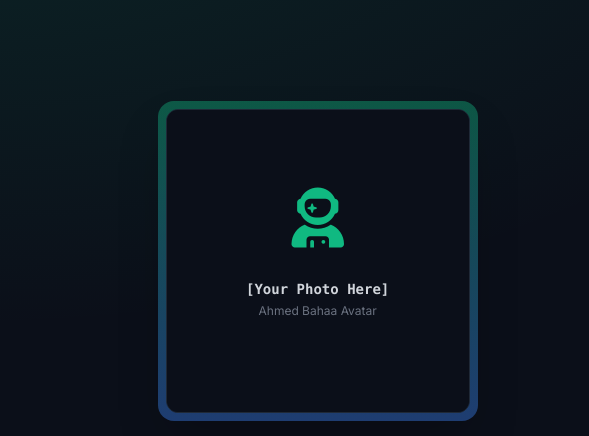
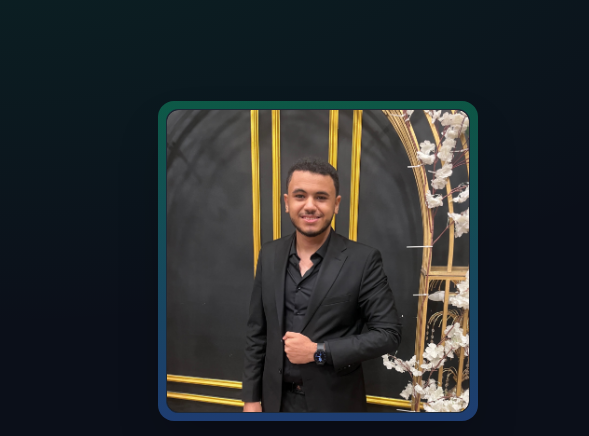
Before and after one commit to Ahmed-Mazen/mywebsite, a plain HTML site: page index.html in a window 1280 px wide. Shown: the part 147-583 px from the top of the page, 691-1280 px from the left. Drawn offline with nearby package versions, Linux system fonts and the light colour scheme.

Commit message:
added image to the website

```diff
--- a/index.html
+++ b/index.html
@@ -4,6 +4,7 @@
     <meta charset="UTF-8">
     <meta name="viewport" content="width=device-width, initial-scale=1.0">
     <title>Ahmed Bahaa | DevOps Engineer Portfolio</title>
+    <!-- Tailwind CSS CDN -->
     <script src="https://cdn.tailwindcss.com"></script>
     <script>
         tailwind.config = {
@@ -21,7 +22,9 @@
             }
         }
     </script>
+    <!-- FontAwesome for Icons -->
     <link rel="stylesheet" href="https://cdnjs.cloudflare.com/ajax/libs/font-awesome/6.4.0/css/all.min.css">
+    <!-- Google Fonts -->
     <link rel="preconnect" href="https://fonts.googleapis.com">
     <link rel="preconnect" href="https://fonts.gstatic.com" crossorigin>
     <link href="https://fonts.googleapis.com/css2?family=Fira+Code:wght@400;500;700&family=Inter:wght@300;400;500;600;700&display=swap" rel="stylesheet">
@@ -42,6 +45,7 @@
 </head>
 <body class="bg-darkBg text-gray-100 selection:bg-terminalGreen selection:text-black">
 
+    <!-- Navigation Header -->
     <header class="sticky top-0 z-50 backdrop-blur-md bg-darkBg/80 border-b border-borderCol">
         <div class="max-w-7xl mx-auto px-4 sm:px-6 lg:px-8 h-16 flex items-center justify-between">
             <div class="flex items-center space-x-2">
@@ -67,6 +71,7 @@
         </div>
     </header>
 
+    <!-- Hero Section -->
     <section id="about" class="relative overflow-hidden py-20 lg:py-32 border-b border-borderCol">
         <div class="absolute inset-0 bg-[radial-gradient(ellipse_80%_80%_at_50%_-20%,rgba(16,185,129,0.15),rgba(255,255,255,0))]"></div>
         <div class="max-w-7xl mx-auto px-4 sm:px-6 lg:px-8 relative z-10">
@@ -90,7 +95,7 @@
                             <i class="fa-solid fa-envelope"></i>
                             <span>Contact Me</span>
                         </a>
-                        <a href="https://www.linkedin.com/in/ahmed-bahaa-mazen-196364219" target="_blank" class="inline-flex items-center space-x-2 px-6 py-3 rounded-lg bg-cardBorder border border-borderCol bg-gray-900 text-white font-semibold hover:border-terminalGreen transition-all">
+                        <a href="https://www.linkedin.com/in/ahmed-bahaa-mazen-196364219" target="_blank" class="inline-flex items-center space-x-2 px-6 py-3 rounded-lg bg-gray-900 border border-borderCol text-white font-semibold hover:border-terminalGreen transition-all">
                             <i class="fa-brands fa-linkedin text-neonBlue"></i>
                             <span>LinkedIn Profile</span>
                         </a>
@@ -105,11 +110,8 @@
                 <div class="lg:col-span-5 flex justify-center">
                     <div class="relative w-72 h-72 sm:w-80 sm:h-80 rounded-2xl p-2 bg-gradient-to-b from-terminalGreen/40 to-neonBlue/40 shadow-2xl">
                         <div class="w-full h-full bg-cardBg rounded-xl overflow-hidden flex flex-col items-center justify-center relative border border-borderCol">
-                            <div class="absolute inset-0 bg-darkBg flex flex-col items-center justify-center text-center p-6">
-                                <i class="fa-solid fa-user-astronaut text-6xl text-terminalGreen mb-4 animate-bounce"></i>
-                                <span class="font-mono text-sm text-gray-300 font-semibold">[Your Photo Here]</span>
-                                <span class="text-xs text-gray-500 mt-1">Ahmed Bahaa Avatar</span>
-                            </div>
+                            <!-- Linked to images/profile.jpg inside the repository -->
+                            <img src="images/profile.jpg" alt="Ahmed Bahaa" class="w-full h-full object-cover rounded-xl" onerror="this.onerror=null; this.parentElement.innerHTML='<div class=\'absolute inset-0 bg-darkBg flex flex-col items-center justify-center text-center p-6\'><i class=\'fa-solid fa-user-astronaut text-6xl text-terminalGreen mb-4 animate-bounce\'></i><span class=\'font-mono text-sm text-gray-300 font-semibold\'>Ahmed Bahaa</span><span class=\'text-xs text-gray-500 mt-1\'>images/profile.jpg</span></div>';">
                         </div>
                     </div>
                 </div>
@@ -117,6 +119,7 @@
         </div>
     </section>
 
+    <!-- What I Can Offer / Services Section -->
     <section id="services" class="py-20 bg-darkBg border-b border-borderCol">
         <div class="max-w-7xl mx-auto px-4 sm:px-6 lg:px-8">
             <div class="text-center max-w-3xl mx-auto mb-16">
@@ -124,6 +127,7 @@
                 <p class="mt-4 text-gray-400">Core capabilities and technical services tailored to modern software infrastructure.</p>
             </div>
             <div class="grid grid-cols-1 md:grid-cols-2 lg:grid-cols-4 gap-6">
+                <!-- Service 1 -->
                 <div class="bg-cardBg border border-borderCol rounded-xl p-6 transition-all glow-effect flex flex-col justify-between">
                     <div>
                         <div class="w-12 h-12 rounded-lg bg-terminalGreen/10 flex items-center justify-center text-terminalGreen mb-6 text-xl">
@@ -138,6 +142,7 @@
                         <span>automation.sh</span>
                     </div>
                 </div>
+                <!-- Service 2 -->
                 <div class="bg-cardBg border border-borderCol rounded-xl p-6 transition-all glow-effect flex flex-col justify-between">
                     <div>
                         <div class="w-12 h-12 rounded-lg bg-neonBlue/10 flex items-center justify-center text-neonBlue mb-6 text-xl">
@@ -152,6 +157,7 @@
                         <span>k8s-cluster.yml</span>
                     </div>
                 </div>
+                <!-- Service 3 -->
                 <div class="bg-cardBg border border-borderCol rounded-xl p-6 transition-all glow-effect flex flex-col justify-between">
                     <div>
                         <div class="w-12 h-12 rounded-lg bg-terminalGreen/10 flex items-center justify-center text-terminalGreen mb-6 text-xl">
@@ -166,6 +172,7 @@
                         <span>playbook.yaml</span>
                     </div>
                 </div>
+                <!-- Service 4 -->
                 <div class="bg-cardBg border border-borderCol rounded-xl p-6 transition-all glow-effect flex flex-col justify-between">
                     <div>
                         <div class="w-12 h-12 rounded-lg bg-neonBlue/10 flex items-center justify-center text-neonBlue mb-6 text-xl">
@@ -184,6 +191,7 @@
         </div>
     </section>
 
+    <!-- Technical Skills Section -->
     <section id="skills" class="py-20 bg-darkBg border-b border-borderCol">
         <div class="max-w-7xl mx-auto px-4 sm:px-6 lg:px-8">
             <div class="text-center max-w-3xl mx-auto mb-16">
@@ -192,6 +200,7 @@
             </div>
 
             <div class="grid grid-cols-1 md:grid-cols-2 lg:grid-cols-3 gap-6">
+                <!-- Skill Category 1 -->
                 <div class="bg-cardBg border border-borderCol p-6 rounded-xl">
                     <h3 class="text-sm font-mono text-terminalGreen mb-4">// PROGRAMMING</h3>
                     <div class="flex flex-wrap gap-2">
@@ -200,6 +209,7 @@
                         <span class="px-3 py-1.5 rounded-full bg-gray-900 border border-borderCol text-gray-300 text-sm font-mono">Python</span>
                     </div>
                 </div>
+                <!-- Skill Category 2 -->
                 <div class="bg-cardBg border border-borderCol p-6 rounded-xl">
                     <h3 class="text-sm font-mono text-terminalGreen mb-4">// LINUX & SHELL SCRIPTING</h3>
                     <div class="flex flex-wrap gap-2">
@@ -208,6 +218,7 @@
                         <span class="px-3 py-1.5 rounded-full bg-gray-900 border border-borderCol text-gray-300 text-sm font-mono">System operations</span>
                     </div>
                 </div>
+                <!-- Skill Category 3 -->
                 <div class="bg-cardBg border border-borderCol p-6 rounded-xl">
                     <h3 class="text-sm font-mono text-terminalGreen mb-4">// DOCKER</h3>
                     <div class="flex flex-wrap gap-2">
@@ -217,6 +228,7 @@
                         <span class="px-3 py-1.5 rounded-full bg-gray-900 border border-borderCol text-gray-300 text-sm font-mono">Docker Compose</span>
                     </div>
                 </div>
+                <!-- Skill Category 4 -->
                 <div class="bg-cardBg border border-borderCol p-6 rounded-xl">
                     <h3 class="text-sm font-mono text-terminalGreen mb-4">// CLOUD COMPUTING</h3>
                     <div class="flex flex-wrap gap-2">
@@ -224,6 +236,7 @@
                         <span class="px-3 py-1.5 rounded-full bg-gray-900 border border-borderCol text-gray-300 text-sm font-mono">Oracle Cloud</span>
                     </div>
                 </div>
+                <!-- Skill Category 5 -->
                 <div class="bg-cardBg border border-borderCol p-6 rounded-xl">
                     <h3 class="text-sm font-mono text-terminalGreen mb-4">// CI/CD & VERSION CONTROL</h3>
                     <div class="flex flex-wrap gap-2">
@@ -231,6 +244,7 @@
                         <span class="px-3 py-1.5 rounded-full bg-gray-900 border border-borderCol text-gray-300 text-sm font-mono">Git & GitHub workflows</span>
                     </div>
                 </div>
+                <!-- Skill Category 6 -->
                 <div class="bg-cardBg border border-borderCol p-6 rounded-xl">
                     <h3 class="text-sm font-mono text-terminalGreen mb-4">// NETWORKING</h3>
                     <div class="flex flex-wrap gap-2">
@@ -245,9 +259,11 @@
         </div>
     </section>
 
+    <!-- Experience & Education Section -->
     <section id="experience" class="py-20 bg-darkBg border-b border-borderCol">
         <div class="max-w-7xl mx-auto px-4 sm:px-6 lg:px-8">
             <div class="grid grid-cols-1 lg:grid-cols-2 gap-12">
+                <!-- Experience Column -->
                 <div>
                     <div class="flex items-center space-x-3 mb-8">
                         <div class="w-10 h-10 rounded-lg bg-terminalGreen/10 flex items-center justify-center text-terminalGreen">
@@ -268,6 +284,7 @@
                     </div>
                 </div>
 
+                <!-- Education Column -->
                 <div>
                     <div class="flex items-center space-x-3 mb-8">
                         <div class="w-10 h-10 rounded-lg bg-neonBlue/10 flex items-center justify-center text-neonBlue">
@@ -292,6 +309,7 @@
         </div>
     </section>
 
+    <!-- Projects Section -->
     <section id="projects" class="py-20 bg-darkBg border-b border-borderCol">
         <div class="max-w-7xl mx-auto px-4 sm:px-6 lg:px-8">
             <div class="text-center max-w-3xl mx-auto mb-16">
@@ -299,6 +317,7 @@
                 <p class="mt-4 text-gray-400">Practical applications spanning systems engineering, hardware integration, and software development.</p>
             </div>
             <div class="grid grid-cols-1 md:grid-cols-2 gap-8">
+                <!-- Project 1 -->
                 <div class="bg-cardBg border border-borderCol rounded-xl p-8 flex flex-col justify-between transition-all glow-effect">
                     <div>
                         <div class="flex items-center justify-between mb-4">
@@ -320,6 +339,7 @@
                     </div>
                 </div>
 
+                <!-- Project 2 -->
                 <div class="bg-cardBg border border-borderCol rounded-xl p-8 flex flex-col justify-between transition-all glow-effect">
                     <div>
                         <div class="flex items-center justify-between mb-4">
@@ -350,6 +370,7 @@
         </div>
     </section>
 
+    <!-- Footer Section -->
     <footer id="contact" class="bg-darkBg py-16 border-t border-borderCol">
         <div class="max-w-7xl mx-auto px-4 sm:px-6 lg:px-8">
             <div class="grid grid-cols-1 md:grid-cols-3 gap-12 pb-12 border-b border-borderCol">
```
